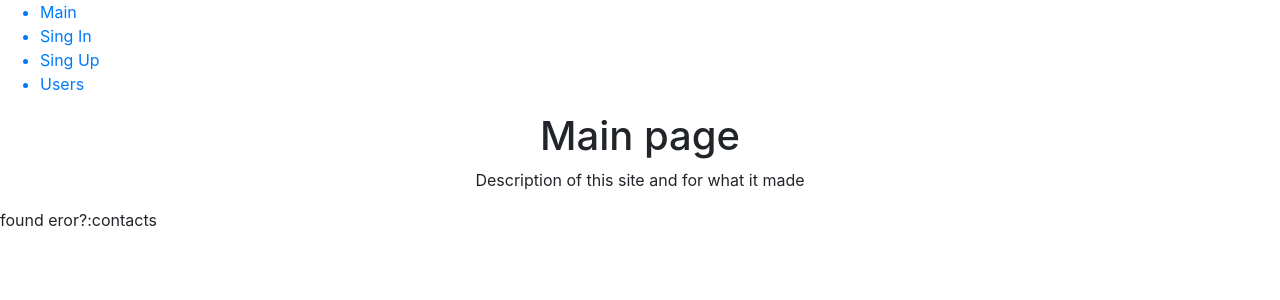
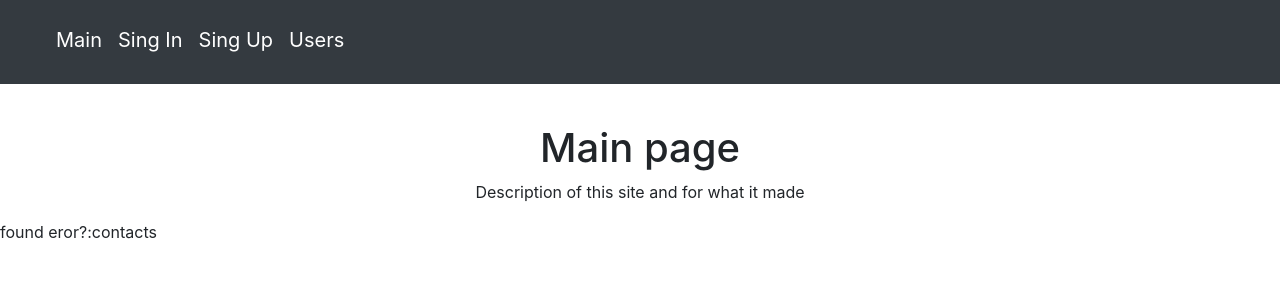
Before and after one commit to Chay23/react-app, a React (Create React App) app: page / in a window 1280 px wide. Shown: the top 300 px of the page. Built offline with nearby package versions, Linux system fonts and the light colour scheme.

Commit message:
add styles for nav bar

```diff
--- /dev/null
+++ b/src/components/Nav/Nav.css
@@ -0,0 +1,14 @@
+.navbar {
+    position: relative;
+    display: -ms-flexbox;
+    display: flex;
+    -ms-flex-wrap: wrap;
+    flex-wrap: wrap;
+    -ms-flex-align: center;
+    align-items: baseline;
+    -ms-flex-pack: justify;
+    justify-content: space-between;
+    padding-top: 20px;
+    padding-bottom: 8px;
+    margin-bottom: 40px;
+}
--- a/src/components/Nav/Nav.js
+++ b/src/components/Nav/Nav.js
@@ -1,22 +1,22 @@
 import React from 'react';
-import './Nav.module.css';
+import style from './Nav.css';
 import {Link} from 'react-router-dom'
 
 function Nav(){
     return(
-        <nav>
+        <nav className="navbar navbar-dark bg-dark">
             <ul>
                 <Link to="/">
-                    <li>Main</li>
+                    <li class="navbar-brand">Main</li>
                 </Link>
                 <Link to="/login">
-                    <li>Sing In</li>
+                    <li class="navbar-brand">Sing In</li>
                 </Link>
                 <Link to="/registration">
-                    <li>Sing Up</li>
+                    <li class="navbar-brand">Sing Up</li>
                 </Link>
                 <Link to="/users">
-                    <li>Users</li>
+                    <li class="navbar-brand">Users</li>
                 </Link>
             </ul>
         </nav>
```
Also changed, not shown: src/components/Nav/Nav.module.css (deleted).
